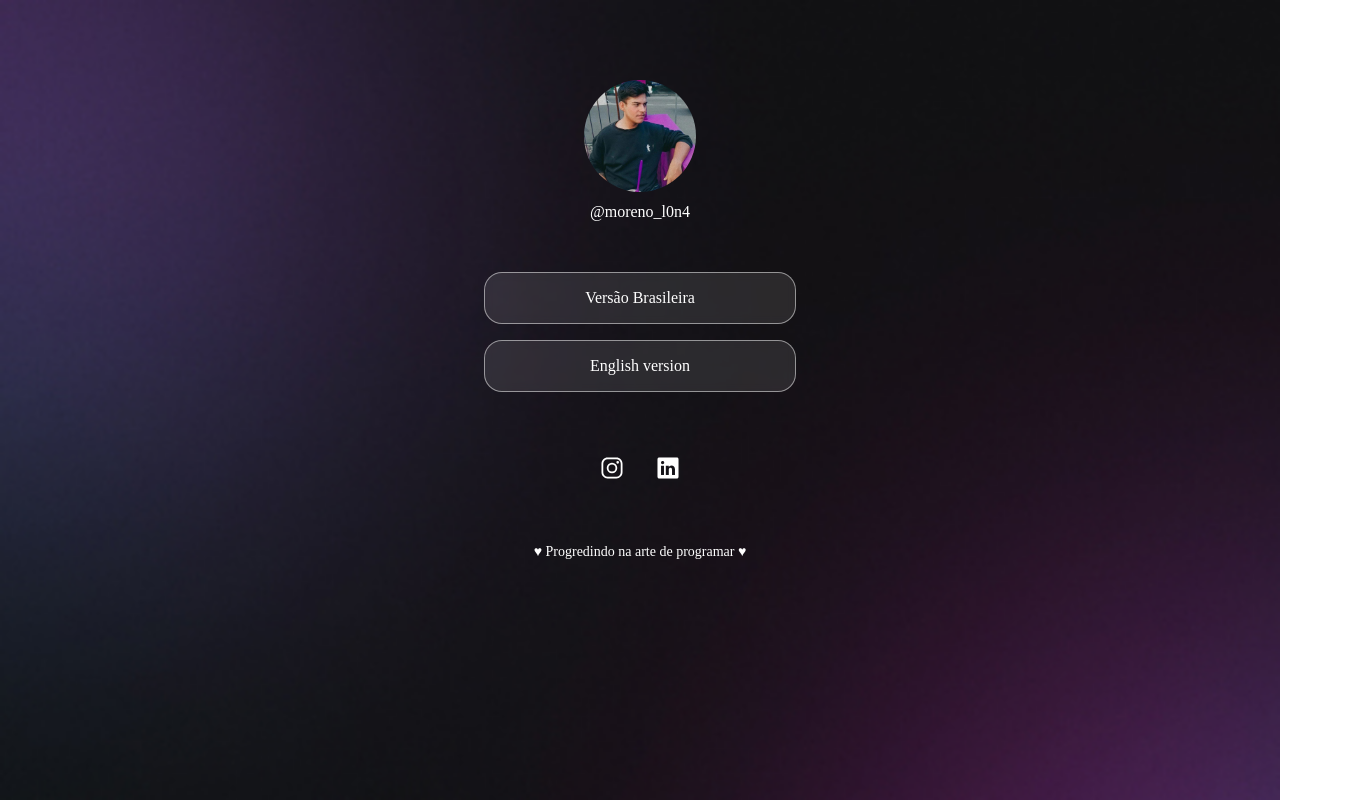
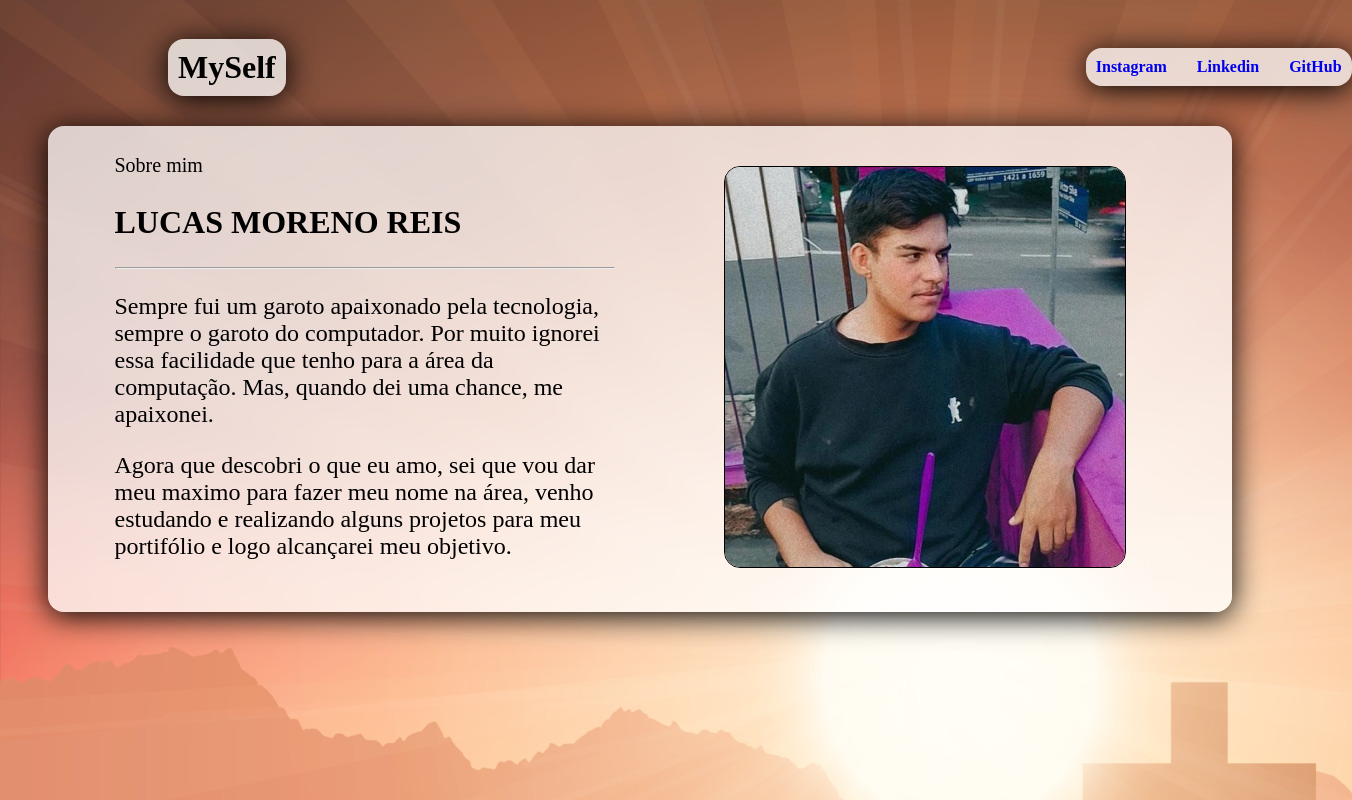
Before and after one commit to L0n4rt/1st-project, a plain HTML site: page index.html in a window 1280 px wide. Shown: the whole page, 1352 px wide, since content can reach past the window. Drawn offline with nearby package versions, Linux system fonts and the light colour scheme.

Commit message:
add changes at html and css

```diff
--- a/index.html
+++ b/index.html
@@ -2,6 +2,10 @@
 <html lang="pt-br">
 <head>
 
+
+    <link rel="preconnect" href="https://fonts.googleapis.com">
+    <link rel="preconnect" href="https://fonts.gstatic.com" crossorigin>
+    <link href="https://fonts.googleapis.com/css2?family=Inter:wght@400;500&family=Teko:wght@300..700&display=swap" rel="stylesheet">
     <link rel="preconnect" href="https://fonts.googleapis.com">
 <link rel="preconnect" href="https://fonts.gstatic.com" crossorigin>
 <link href="https://fonts.googleapis.com/css2?family=Inter:wght@400;500&display=swap" rel="stylesheet">
@@ -13,36 +17,37 @@
 </head>
 <body>
 
-    <div id="container">
-        <div id="profile">
-            <img src="./assets/me.jpg" alt="">
-            <p>@moreno_l0n4</p>
-        </div>
-        <ul>
-            <li>
-                <a href="#">Versão Brasileira</a>
-            </li>
+    <header>
+        <nav>
+            <span class="logo">MySelf</span>
+            <ul class="menu">
+            </li><a href="https://instagram.com/moreno_l0n4/">Instagram</a></li>
+            </li><a href="https://linkedin.com/in/lucas-moreno-reis-253a7a276/">Linkedin</a></li>
+            <li><a href="https://github.com/L0n4rt/">GitHub</a></li>
+            </ul>
+            <div>
 
-            <li>
-                <a href="#">English version</a>
-            </li>
-        </ul>
-        <div id="social-icons">
-            <a href="https://www.instagram.com/moreno_l0n4/" target="_blank">
-                <ion-icon name="logo-instagram"></ion-icon>
-            </a>
-            <a href="https://www.linkedin.com/in/lucas-moreno-reis-253a7a276/" target="_blank">
-                <ion-icon name="logo-linkedin"></ion-icon>
-            </a>
 
         </div>
-    </div>
+        </nav>
+    </header>
 
-    <footer>
-        ♥ Progredindo na arte de programar ♥
-    </footer>
+    <main>
+        <section class="hero">
+            <header class="hero-content">
+                <span class="destaque">Sobre mim</span>
+                <h1 class="tittle">lucas moreno reis</h1>
+                <hr/>
+                <div class="paragrafos">
+                <p>Sempre fui um garoto apaixonado pela tecnologia, sempre o garoto do computador. Por muito ignorei essa facilidade que tenho para a área da computação. Mas, quando dei uma chance, me apaixonei. </p>
+                <p>Agora que descobri o que eu amo, sei que vou dar meu maximo para fazer meu nome na área, venho estudando e realizando alguns projetos para meu portifólio e logo alcançarei meu objetivo.</p>
+                </div>
+            </header>
+            <div class="image-container">
+                <figure><img src="./assets/me.jpg"/></figure>
+            </div>
+        </section>
 
-    <script type="module" src="https://unpkg.com/ionicons@7.1.0/dist/ionicons/ionicons.esm.js"></script>
-    <script nomodule src="https://unpkg.com/ionicons@7.1.0/dist/ionicons/ionicons.js"></script>
+    </main>
 </body>
 </html>
--- a/style.css
+++ b/style.css
@@ -1,107 +1,96 @@
+<link rel="preconnect" href="https://fonts.googleapis.com">
+<link rel="preconnect" href="https://fonts.gstatic.com" crossorigin>
+<link href="https://fonts.googleapis.com/css2?family=Inter:wght@400;500&family=Teko:wght@300..700&display=swap" rel="stylesheet">;
 * {
     margin: 0;
     padding: 0;
     box-sizing: border-box;
-    color: white;
+
 }
 
 body {
-    background: url(./assets/bg-mobile.jpg) no-repeat top center/cover ;
+    background-image: url(assets/6616919-ele-ressuscitou-fundo-com-cruz-contra-ceu-sol-gratis-vetor.jpg);
 }
 
-body* {
-    font-family: 'Inter', sans-serif;
-    color: black;
-}
-
-    #container{
-        width: 360px;
-        margin: 56px auto 0px;
-        padding: 0 24px;
-    }
-
-    #profile img{
-        display: block;
-        width: 112px;
-        margin: auto;
-        border-radius: 50%;
-
-    }
-
-    #profile {
-        text-align: center;
-        padding: 24px;
-        color: purple
-    }
-
-    #profile p {
-        font-weight: 500;
-        line-height: 24px;
-        margin-top: 8px;
+a {
+    text-decoration: none;
 }
 
 ul {
     list-style: none;
-
-        display: flex;
-        flex-direction: column;
-        gap: 16px;
-
-        padding: 24px 0px;
 }
 
-    ul li a {
+nav {
+    max-width: 1120px;
+    margin: auto;
+    padding: 24px 160px;
     display: flex;
+    flex-direction: row;
+    justify-content: space-between;
     align-items: center;
-        justify-content: center;
-
-        padding: 16px 24px;
-
-        background: rgba(255, 255, 255, 0.1);
-        border: 1px solid rgba(255, 255, 255, 0.5);
-        border-radius: 18px;
-
-        backdrop-filter: blur(4px);
-        -webkit-backdrop-filter: blur(4px);
-
-        text-decoration: none;
-        font-weight: 500;
-
-        transition: background 0.2s;
-
+    gap: 800px;
+    color: black;
 }
 
-    ul li a:hover {
-        background: rgba(255, 255, 255, 0.05);
-        border: 1.5px solid white;
+.logo {
+    padding: 10px;
+    font-family: 'Times New Roman', Times, serif;
+    font-weight: 600;
+    font-size: 32px;
+    background: rgba(255, 255, 255, 0.75);
+    box-shadow: 0 4px 30px;
+    border-radius: 16px;
 }
 
-    #social-icons {
+.menu {
+    backdrop-filter: blur(5.5px);
+    -webkit-backdrop-filter: blur(5.5px);
+    background: rgba(255, 255, 255, 0.75);
+    border-radius: 16px;
+    box-shadow: 0 4px 30px;
+    color: black;
     display: flex;
-        justify-content:center ;
-
-        padding: 24px 0;
-
-        font-size: 24px;
-
+    flex-direction: row;
+    gap: 30px;
+    padding: 10px;
+    font-family: 'Times New Roman', Times, serif;
+    font-weight: 600;
 }
 
-    #social-icons a{
+.hero {
+    backdrop-filter: blur(5.5px);
+    -webkit-backdrop-filter: blur(5.5px);
+    background: rgba(255, 255, 255, 0.75);
+    border-radius: 16px;
+    box-shadow: 0 4px 30px;
+    max-width: 1120px;
+    padding: 24px 150px;
+    margin: auto;
     display: flex;
+    justify-content: space-around;
     align-items: center;
-        justify-content: center;
-        padding: 16px;
-        transition: background 0.2s;
-        border-radius: 50%;
 
+    padding: 24px 32px;
 }
 
-    #social-icons a:hover {
-        background: rgba(255, 255, 255, 0.2);
+.image-container > figure > img{
+    max-width: 400px;
+    max-height: 400px;
+    border-radius: 16px;
+    border: 1px solid black;
 }
 
-    footer {
-        text-align: center;
-        padding: 24px 0;
-        font-size: 14px;
+.destaque {
+    font-size: 20px;
 }
+
+.tittle{
+    font-size: 32px;
+    font-weight: 600;
+    text-transform: uppercase;
+    }
+
+    .paragrafos {
+        font-size: 24px;
+        max-width: 500px;
+    }
```
Also changed, not shown: assets/6616919-ele-ressuscitou-fundo-com-cruz-contra-ceu-sol-gratis-vetor.jpg (added). Lines whose indentation alone changed are shown as unchanged.
